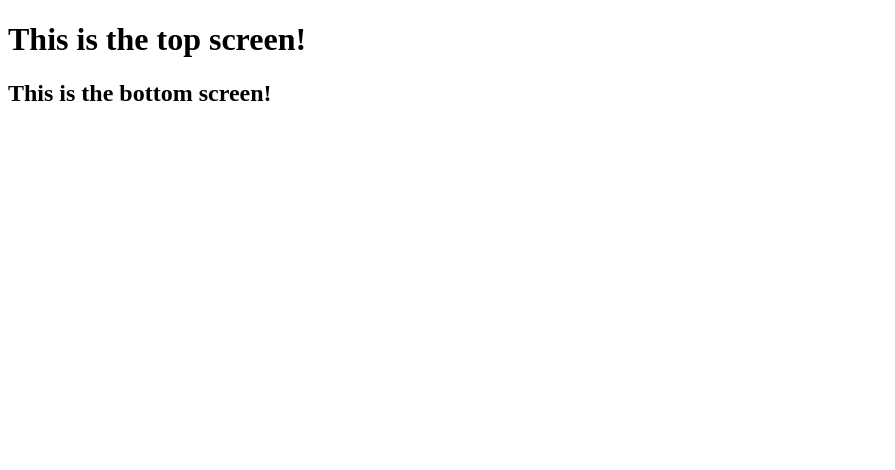
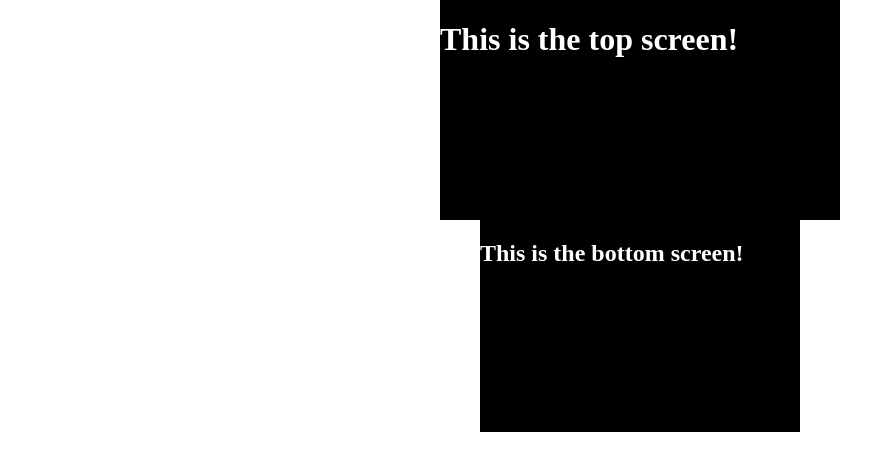
Before and after one commit to TheBlueRuby/basic-3ds-site, a plain HTML site: page index.html in a window 1280 px wide. Shown: the whole page, without its empty margins (0-895 px from the left). Drawn offline with Linux system fonts and the light colour scheme; the site is published under a folder, as on GitHub Pages, so addresses that start at the root find nothing.

Commit message:
made links relative for gh-pages

```diff
--- a/index.html
+++ b/index.html
@@ -4,10 +4,10 @@
     <meta charset="UTF-8">
     <meta http-equiv="X-UA-Compatible" content="IE=edge">
     <meta name="viewport" content="width=400px">
-    <link rel="stylesheet" href="/css/3ds.css">
+    <link rel="stylesheet" href="css/3ds.css">
 
     <!--Customise style.css however you want!-->
-    <link rel="stylesheet" href="/css/style.css">
+    <link rel="stylesheet" href="css/style.css">
     <title>Basic 3DS Website</title>
 </head>
 <body>
```
